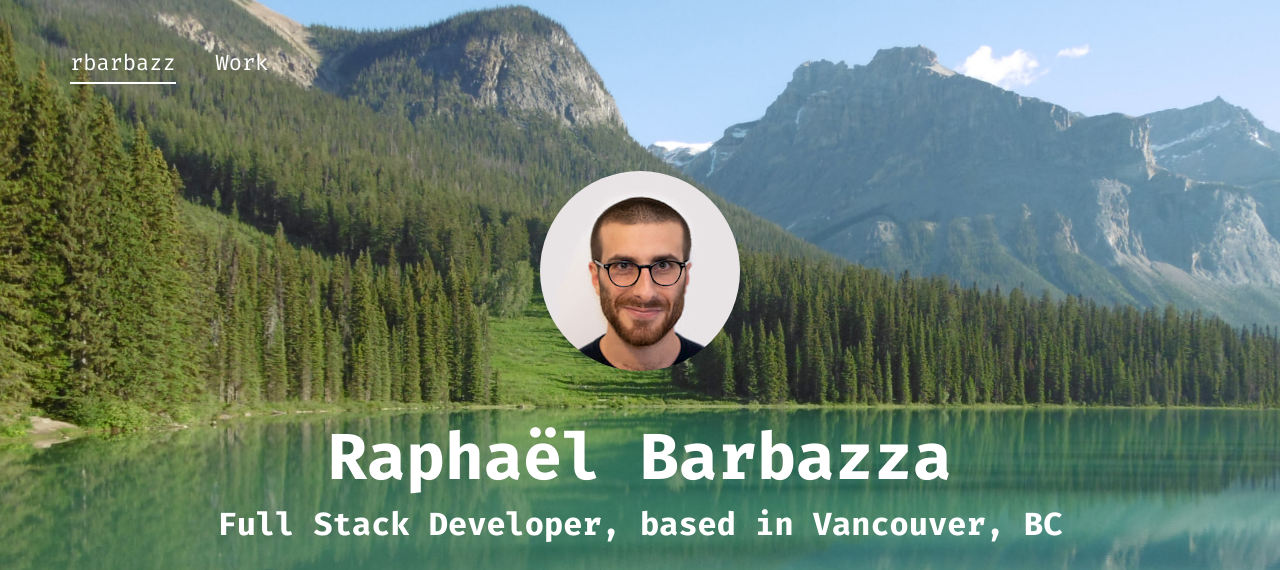
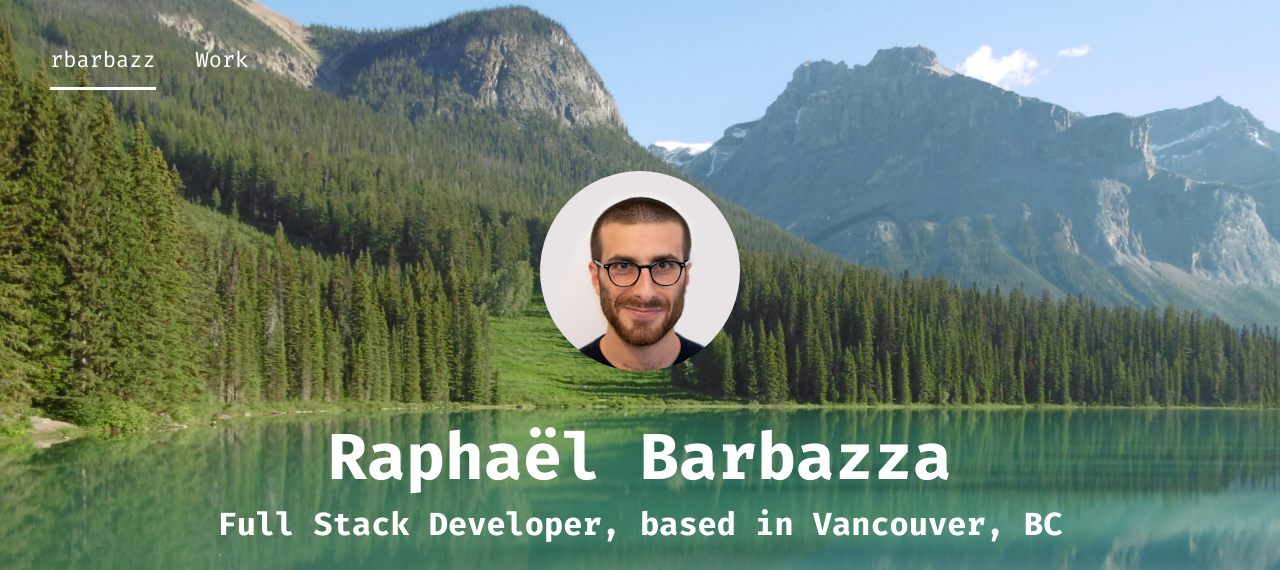
Before and after one commit to rbarbazz/portfolio, a Gatsby site: page / in a window 1280 px wide. Shown: the top 570 px of the page. Built offline with nearby package versions, Linux system fonts and the light colour scheme; Gatsby itself is replaced by a stand-in of ours.

Commit message:
new menu

```diff
--- a/src/components/Header.tsx
+++ b/src/components/Header.tsx
@@ -1,11 +1,15 @@
 import * as React from 'react';
 
 const Header = () => {
+  const [isMenuDark, toggleIsMenuDark] = React.useState(false);
   const [isAtWork, toggleIsAtWork] = React.useState(false);
 
   React.useEffect(() => {
     const handleScroll = () => {
+      toggleIsMenuDark(false);
       toggleIsAtWork(false);
+      if (document.documentElement.clientHeight * 0.02 < window.pageYOffset)
+        toggleIsMenuDark(true);
       if (document.documentElement.clientHeight * 0.95 < window.pageYOffset)
         toggleIsAtWork(true);
     };
@@ -16,19 +20,15 @@ const Header = () => {
   }, []);
 
   return (
-    <header id="header">
+    <header className={`${isMenuDark ? 'dark-background' : ''}`} id="header">
       <nav className="site-navigation">
-        <a
-          className={`nav-item ${isAtWork ? 'dark-font' : 'active-item'}`}
-          href="#home"
-        >
+        <a className="nav-item" href="#home">
           rbarbazz
+          {!isAtWork && <div className="active-item-border" />}
         </a>
-        <a
-          className={`nav-item ${isAtWork && 'dark-font active-item'}`}
-          href="#work"
-        >
+        <a className="nav-item" href="#work">
           Work
+          {isAtWork && <div className="active-item-border" />}
         </a>
       </nav>
     </header>
--- a/src/styles/global.scss
+++ b/src/styles/global.scss
@@ -6,8 +6,9 @@
 
 $main-font-family: 'Fira Code', monospace;
 $dark-font-color: #282828;
+$dark-bacckground-color: rgba(40, 40, 40, 0.6);
 $light-font-color: white;
-$secondary-font-color: #458588;
+$secondary-font-color: #50c878;
 
 @import url('https://fonts.googleapis.com/css?family=Fira+Code:400,600,700&display=swap');
 @import './header.scss';
--- a/src/styles/header.scss
+++ b/src/styles/header.scss
@@ -5,32 +5,44 @@
 */
 
 #header {
-    height: 65px;
-    left: 70px;
+    height: 60px;
+    padding: 30px 0 0 50px;
     position: fixed;
-    top: 50px;
+    transition: padding 0.3s ease-out;
+    width: 100%;
+
+    & *:hover {
+        color: $secondary-font-color;
+
+        & a:hover .active-item-border {
+            background-color: $secondary-font-color;
+        }
+    }
+    &.dark-background {
+        padding-top: 0;
+        background-color: $dark-bacckground-color;
+    }
+}
+.site-navigation {
+    align-items: center;
+    display: flex;
+    height: 100%;
 }
 .nav-item {
+    align-items: center;
     color: white;
+    display: flex;
     font-size: 22px;
+    height: 100%;
     margin-right: 40px;
-    padding-bottom: 5px;
+    position: relative;
     transition: all 0.25s;
-
-    &.active-item {
-        border-bottom: solid white 2px;
-    }
-    &.dark-font {
-        color: $dark-font-color;
-        border-color: $dark-font-color;
-    }
-    &:hover {
-        color: $dark-font-color;
-        border-color: $dark-font-color;
-
-        &.dark-font {
-            color: $secondary-font-color;
-            border-color: $secondary-font-color;
-        }
-    }
 }
+.active-item-border {
+    background-color: $light-font-color;
+    bottom: 0;
+    height: 3px;
+    position: absolute;
+    transition: all 0.25s;
+    width: 100%;
+}
```
